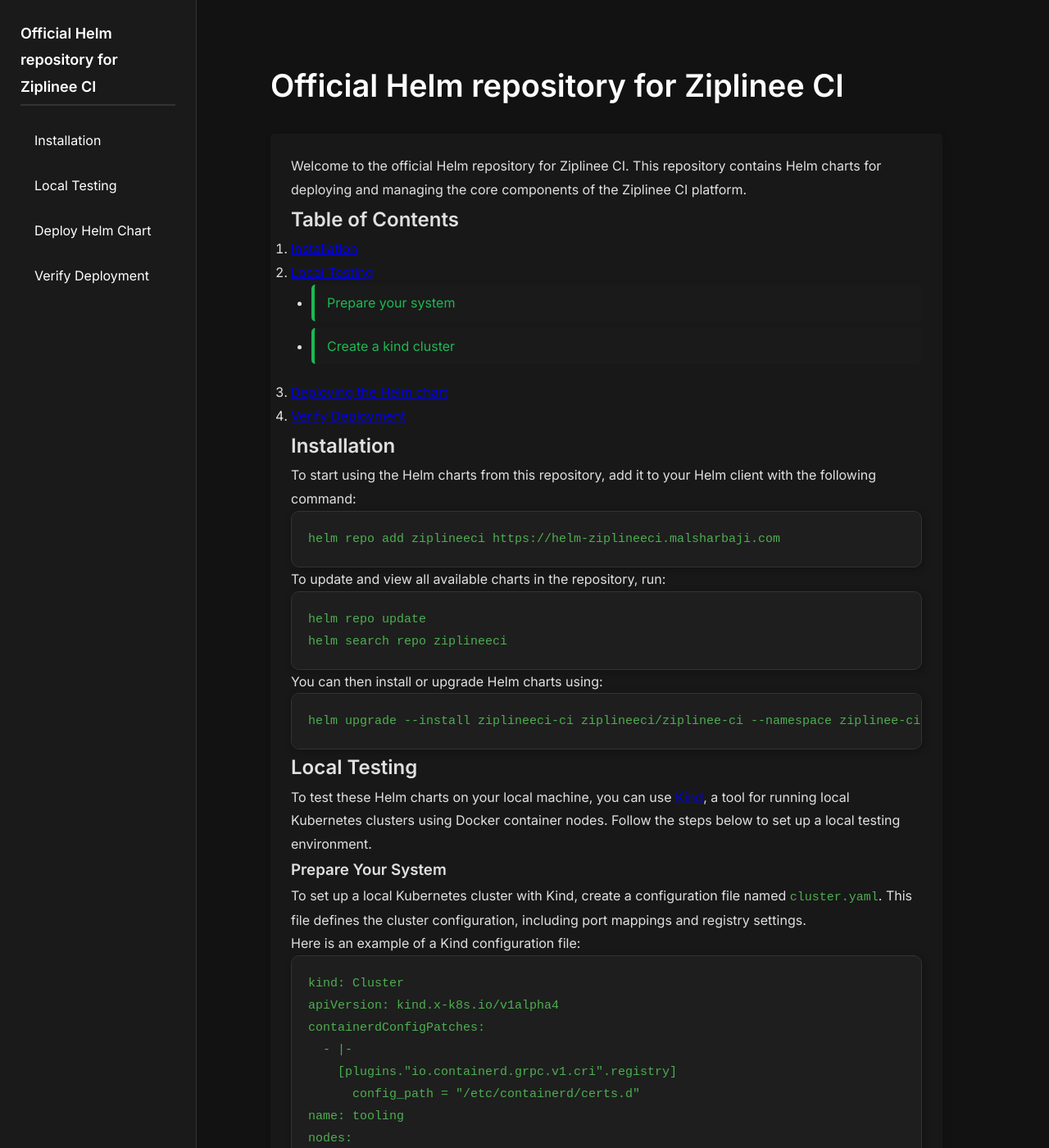
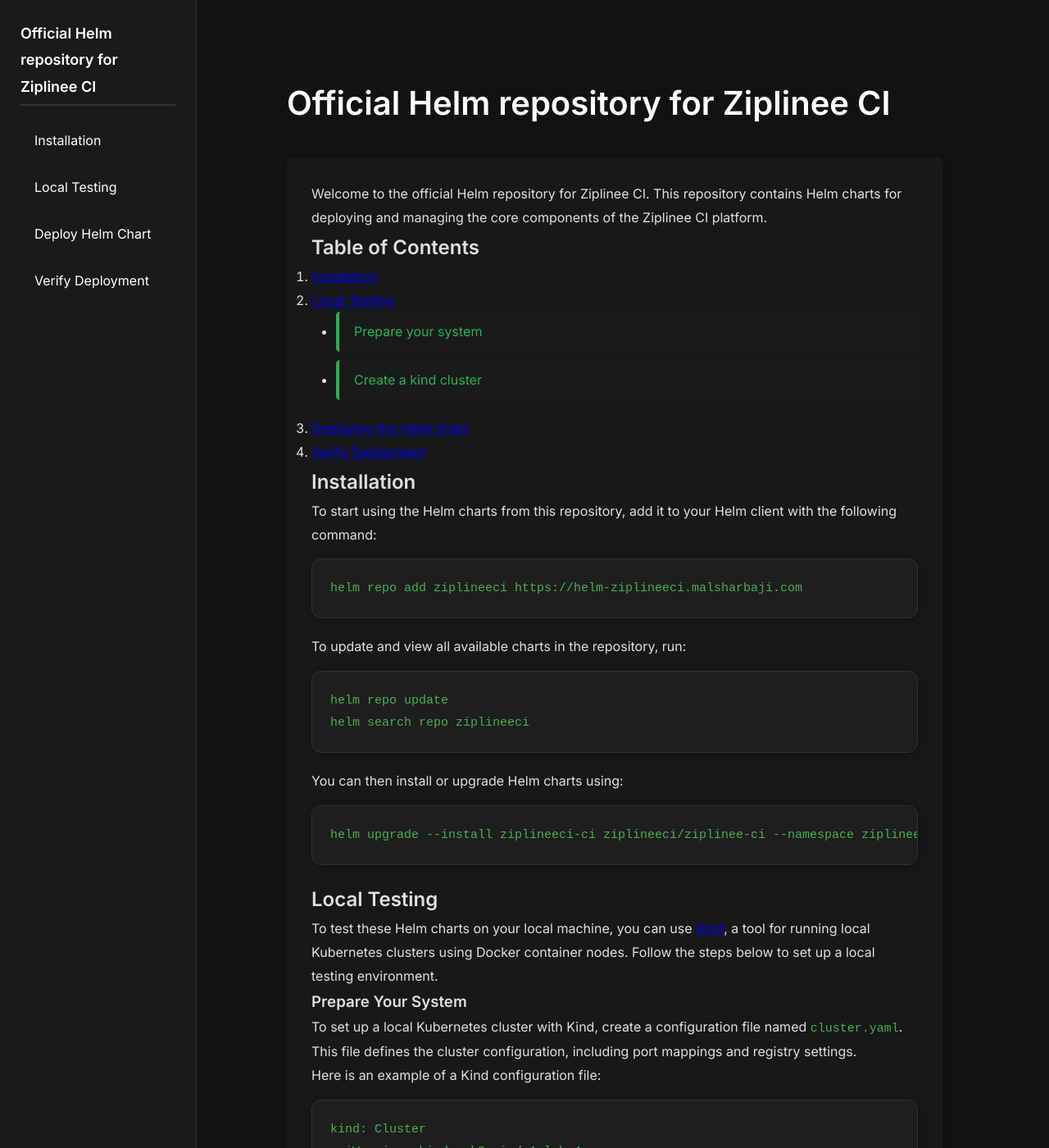
Before and after one commit to ziplineeci/ziplinee-helm-charts, a Jekyll site: the page built from README.md, in a window 1280 px wide and 1400 px high. Shown: the whole window at 82% size. Built offline with Jekyll 4.4.1, drawn with Linux system fonts in a browser that asks for light colours; our own code applies the rules of GitHub Pages for plain Markdown files; the repository's description, which GitHub fills in, is left out.

Commit message:
Fix style spaces

```diff
--- a/assets/css/style.css
+++ b/assets/css/style.css
@@ -10,7 +10,7 @@ body {
     line-height: 1.8;
     color: #e0e0e0;
     background-color: #121212;
-    padding-bottom: 50px;
+    padding-bottom: 60px;
 }
 
 /* Layout */
@@ -18,7 +18,7 @@ body {
     display: flex;
     max-width: 1400px;
     margin: auto;
-    padding: 30px; /* Increased Padding */
+    padding: 40px; /* Increased Padding */
 }
 
 /* 📌 Sidebar */
@@ -52,7 +52,7 @@ body {
 }
 
 .sidebar nav ul li {
-    margin: 10px 0;
+    margin: 12px 0;
     padding-left: 5px;
 }
 
@@ -126,16 +126,16 @@ body {
 /* 📌 Main Content */
 .content {
     margin-left: 260px;
-    padding: 40px; /* Increased Padding */
+    padding: 50px; /* Increased Padding */
     max-width: 900px;
 }
 
 /* 📌 Header */
 header h1 {
-    font-size: 38px;
+    font-size: 40px; /* Larger Title */
     font-weight: bold;
     color: #ffffff;
-    margin-bottom: 25px;
+    margin-bottom: 30px;
 }
 
 header p {
@@ -145,28 +145,28 @@ header p {
 
 /* 📌 Improved Table of Contents */
 .toc {
-    padding: 20px; /* More padding */
+    padding: 20px;
     background: #181818;
     border-left: 4px solid #1DB954;
-    margin-bottom: 30px;
+    margin-bottom: 40px; /* More Space Below */
     border-radius: 5px;
     box-shadow: 2px 2px 10px rgba(0, 0, 0, 0.2);
 }
 
 .toc h2 {
     font-size: 22px;
-    margin-bottom: 12px;
+    margin-bottom: 15px;
     color: #1DB954;
 }
 
 /* TOC List */
 .toc ul {
     list-style: none;
-    padding-left: 20px; /* More indentation */
+    padding-left: 25px; /* More Indentation */
 }
 
 .toc ul li {
-    margin: 8px 0;
+    margin: 10px 0;
 }
 
 .toc ul li a {
@@ -183,25 +183,27 @@ header p {
 
 /* Proper Nested TOC */
 .toc ul ul {
-    padding-left: 25px;
+    padding-left: 30px;
     border-left: 2px solid #1DB954;
     margin-top: 6px;
 }
 
 .toc ul ul li {
-    margin: 4px 0;
+    margin: 5px 0;
 }
 
 /* 📌 Code Blocks */
 pre {
     background: #1e1e1e;
-    padding: 20px; /* More Padding */
-    border-radius: 10px;
+    padding: 22px; /* More Padding */
+    border-radius: 12px;
     overflow-x: auto;
     color: #d4d4d4;
     font-size: 14px;
     border: 1px solid #333;
     box-shadow: 2px 2px 10px rgba(0, 0, 0, 0.3);
+    margin-top: 15px; /* More Space */
+    margin-bottom: 20px; /* More Space */
 }
 
 /* Code Styling */
@@ -212,27 +214,27 @@ code {
 
 /* 📌 Section Styling */
 section {
-    margin-bottom: 45px;
-    padding: 25px;
+    margin-bottom: 60px; /* Increased Spacing */
+    padding: 30px;
     border-bottom: 1px solid #333;
     background: #181818;
-    border-radius: 5px;
+    border-radius: 6px;
     box-shadow: 2px 2px 8px rgba(0, 0, 0, 0.1);
 }
 
 /* 📌 Improved Lists */
 .content ul {
     list-style-type: disc;
-    padding-left: 25px; /* More Indentation */
+    padding-left: 30px; /* More Indentation */
     margin-bottom: 20px;
 }
 
 .content ul li {
-    margin-bottom: 8px;
-    padding-left: 12px;
+    margin-bottom: 10px;
+    padding-left: 15px;
     border-left: 4px solid #1DB954;
     background: #1a1a1a;
-    padding: 8px 15px;
+    padding: 10px 18px;
     border-radius: 5px;
     transition: all 0.3s ease-in-out;
 }
@@ -256,12 +258,12 @@ section {
 
 /* 📌 Nested Lists */
 .content ul ul {
-    margin-top: 6px;
-    padding-left: 25px;
+    margin-top: 8px;
+    padding-left: 30px;
     border-left: 2px solid #888;
 }
 
 .content ul ul li {
-    padding: 6px 12px;
+    padding: 8px 14px;
     background: #181818;
 }
```
